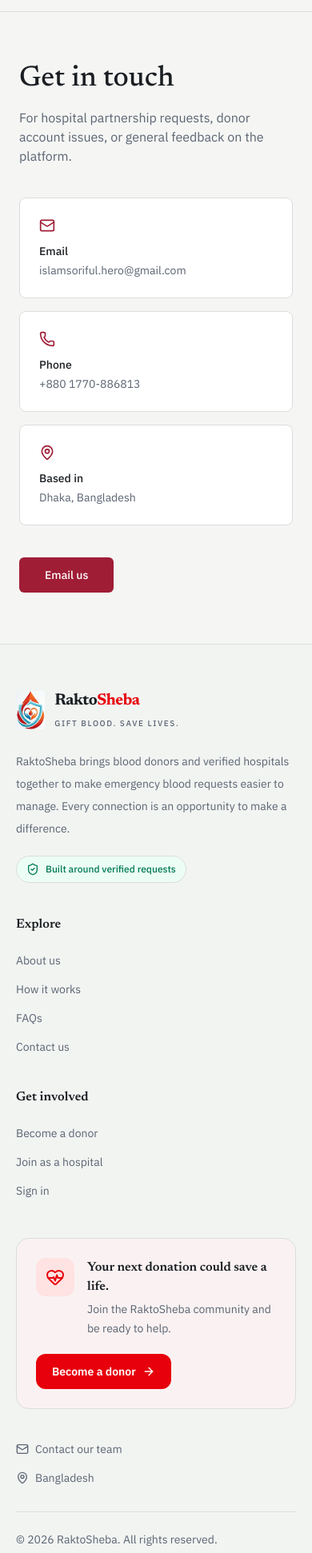
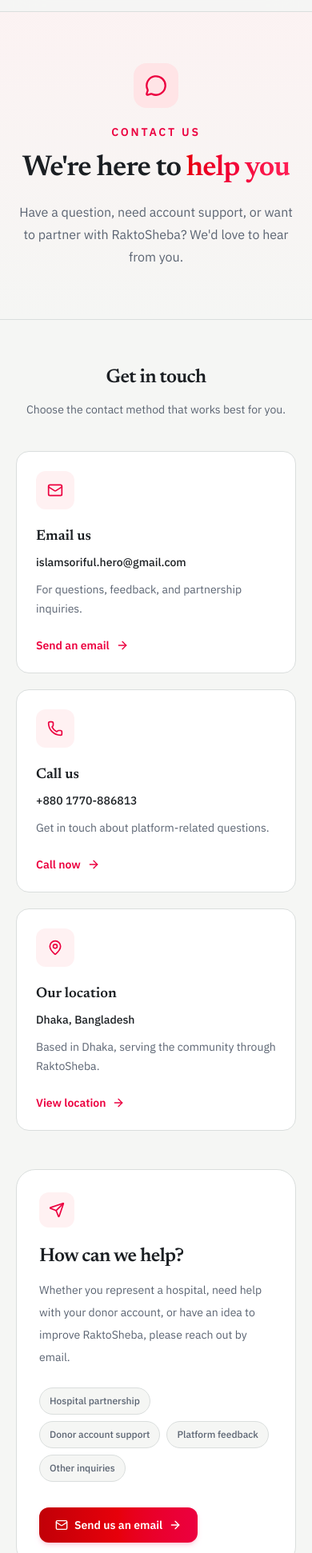
Before and after one commit to islamSorifulhero/Blood-Donation-Frontend, a Next.js app: page /contact in a window 390 px wide. Shown: the part 58-2000 px from the top of the page at 80% size. Built offline with nearby package versions, Linux system fonts and the light colour scheme.

Commit message:
Contact page update: gradient hero, contact information cards, responsive layout, hover effects email and contact phone directly

```diff
--- a/app/contact/page.tsx
+++ b/app/contact/page.tsx
@@ -1,57 +1,237 @@
 import type { Metadata } from "next";
-import { Mail, Phone, MapPin } from "lucide-react";
-import { Button } from "@/components/ui/button";
-import { Card, CardContent } from "@/components/ui/card";
+import Link from "next/link";
+import {
+  ArrowRight,
+  Clock,
+  Mail,
+  MapPin,
+  MessageCircle,
+  Phone,
+  Send,
+  ShieldCheck,
+} from "lucide-react";
 import { PublicNav } from "@/components/layout/public-nav";
 import { PublicFooter } from "@/components/layout/public-footer";
 
 export const metadata: Metadata = {
-  title: "Contact",
-  description: "Get in touch about a hospital partnership, a donor issue, or platform feedback.",
+  title: "Contact Us | RaktoSheba",
+  description:
+    "Contact RaktoSheba about hospital partnerships, donor account issues, and platform feedback.",
 };
+
+const contactDetails = [
+  {
+    icon: Mail,
+    title: "Email us",
+    value: "islamsoriful.hero@gmail.com",
+    description: "For questions, feedback, and partnership inquiries.",
+    href: "mailto:islamsoriful.hero@gmail.com",
+    action: "Send an email",
+  },
+  {
+    icon: Phone,
+    title: "Call us",
+    value: "+880 1770-886813",
+    description: "Get in touch about platform-related questions.",
+    href: "tel:+8801770886813",
+    action: "Call now",
+  },
+  {
+    icon: MapPin,
+    title: "Our location",
+    value: "Dhaka, Bangladesh",
+    description: "Based in Dhaka, serving the community through RaktoSheba.",
+    href: "https://www.google.com/maps/search/?api=1&query=Dhaka%2C%20Bangladesh",
+    action: "View location",
+  },
+];
+
+const contactTopics = [
+  "Hospital partnership",
+  "Donor account support",
+  "Platform feedback",
+  "Other inquiries",
+];
 
 export default function ContactPage() {
   return (
-    <div className="min-h-screen">
+    <div className="min-h-screen overflow-hidden bg-background">
       <PublicNav />
-      <section className="mx-auto max-w-3xl px-6 py-16">
-        <h1 className="font-display text-4xl font-medium">Get in touch</h1>
-        <p className="mt-4 text-muted-foreground">
-          For hospital partnership requests, donor account issues, or general feedback on the platform.
-        </p>
 
-        <div className="mt-10 grid gap-4 sm:grid-cols-3">
-          <Card>
-            <CardContent className="p-6">
-              <Mail className="size-5 text-primary" />
-              <p className="mt-3 text-sm font-medium">Email</p>
-              <a href="mailto:islamsoriful.hero@gmail.com" className="mt-1 block text-sm text-muted-foreground hover:text-foreground">
-                islamsoriful.hero@gmail.com
+      <main>
+        {/* Hero */}
+        <section className="relative border-b border-border bg-gradient-to-b from-rose-50/70 to-background dark:from-rose-950/20 dark:to-background">
+          <div className="mx-auto max-w-7xl px-5 py-16 sm:px-8 sm:py-20 lg:px-10 lg:py-24">
+            <div className="mx-auto max-w-3xl text-center">
+              <div className="mx-auto mb-5 flex h-14 w-14 items-center justify-center rounded-2xl bg-rose-100 text-rose-600 dark:bg-rose-950/60 dark:text-rose-400">
+                <MessageCircle className="h-7 w-7" />
+              </div>
+
+              <p className="text-sm font-semibold uppercase tracking-[0.2em] text-rose-600 dark:text-rose-400">
+                Contact Us
+              </p>
+
+              <h1 className="mt-4 font-display text-4xl font-semibold tracking-tight sm:text-5xl lg:text-6xl">
+                We&apos;re here to{" "}
+                <span className="bg-gradient-to-r from-red-600 to-rose-500 bg-clip-text text-transparent">
+                  help you
+                </span>
+              </h1>
+
+              <p className="mx-auto mt-5 max-w-2xl text-base leading-7 text-muted-foreground sm:text-lg">
+                Have a question, need account support, or want to partner with
+                RaktoSheba? We&apos;d love to hear from you.
+              </p>
+            </div>
+          </div>
+        </section>
+
+        {/* Contact details */}
+        <section className="mx-auto max-w-7xl px-5 py-14 sm:px-8 sm:py-20 lg:px-10">
+          <div className="mx-auto max-w-3xl text-center">
+            <h2 className="text-2xl font-semibold tracking-tight sm:text-3xl">
+              Get in touch
+            </h2>
+            <p className="mt-3 text-sm leading-6 text-muted-foreground sm:text-base">
+              Choose the contact method that works best for you.
+            </p>
+          </div>
+
+          <div className="mt-10 grid gap-5 md:grid-cols-3">
+            {contactDetails.map((item) => {
+              const Icon = item.icon;
+
+              return (
+                <article
+                  key={item.title}
+                  className="group flex flex-col rounded-2xl border border-border bg-card p-6 transition-all duration-300 hover:-translate-y-1 hover:border-rose-200 hover:shadow-lg hover:shadow-rose-500/5 dark:hover:border-rose-900 sm:p-7"
+                >
+                  <div className="flex h-12 w-12 items-center justify-center rounded-xl bg-rose-50 text-rose-600 transition-colors group-hover:bg-rose-100 dark:bg-rose-950/40 dark:text-rose-400 dark:group-hover:bg-rose-950/70">
+                    <Icon className="h-5 w-5" />
+                  </div>
+
+                  <h3 className="mt-5 text-lg font-semibold">
+                    {item.title}
+                  </h3>
+
+                  <a
+                    href={item.href}
+                    target={
+                      item.title === "Our location" ? "_blank" : undefined
+                    }
+                    rel={
+                      item.title === "Our location"
+                        ? "noopener noreferrer"
+                        : undefined
+                    }
+                    className="mt-2 break-words text-sm font-medium text-foreground transition-colors hover:text-rose-600"
+                  >
+                    {item.value}
+                  </a>
+
+                  <p className="mt-3 flex-1 text-sm leading-6 text-muted-foreground">
+                    {item.description}
+                  </p>
+
+                  <a
+                    href={item.href}
+                    target={
+                      item.title === "Our location" ? "_blank" : undefined
+                    }
+                    rel={
+                      item.title === "Our location"
+                        ? "noopener noreferrer"
+                        : undefined
+                    }
+                    className="mt-6 inline-flex items-center gap-2 text-sm font-semibold text-rose-600 transition-colors hover:text-rose-700 dark:text-rose-400"
+                  >
+                    {item.action}
+                    <ArrowRight className="h-4 w-4 transition-transform group-hover:translate-x-1" />
+                  </a>
+                </article>
+              );
+            })}
+          </div>
+
+          {/* Inquiry section */}
+          <div className="mt-12 grid gap-6 lg:grid-cols-[1.1fr_0.9fr]">
+            <div className="rounded-3xl border border-border bg-card p-7 sm:p-9">
+              <div className="flex h-11 w-11 items-center justify-center rounded-xl bg-rose-50 text-rose-600 dark:bg-rose-950/40 dark:text-rose-400">
+                <Send className="h-5 w-5" />
+              </div>
+
+              <h2 className="mt-5 text-2xl font-semibold tracking-tight">
+                How can we help?
+              </h2>
+
+              <p className="mt-3 text-sm leading-7 text-muted-foreground sm:text-base">
+                Whether you represent a hospital, need help with your donor
+                account, or have an idea to improve RaktoSheba, please reach
+                out by email.
+              </p>
+
+              <div className="mt-6 flex flex-wrap gap-2">
+                {contactTopics.map((topic) => (
+                  <span
+                    key={topic}
+                    className="rounded-full border border-border bg-muted/50 px-3 py-2 text-xs font-medium text-muted-foreground sm:text-sm"
+                  >
+                    {topic}
+                  </span>
+                ))}
+              </div>
+
+              <a
+                href="mailto:islamsoriful.hero@gmail.com?subject=RaktoSheba%20Inquiry"
+                className="mt-8 inline-flex items-center justify-center gap-2 rounded-xl bg-gradient-to-r from-red-700 via-red-600 to-rose-600 px-5 py-3 text-sm font-semibold text-white shadow-md shadow-rose-600/15 transition-all hover:-translate-y-0.5 hover:shadow-lg"
+              >
+                <Mail className="h-4 w-4" />
+                Send us an email
+                <ArrowRight className="h-4 w-4" />
               </a>
-            </CardContent>
-          </Card>
-          <Card>
-            <CardContent className="p-6">
-              <Phone className="size-5 text-primary" />
-              <p className="mt-3 text-sm font-medium">Phone</p>
-              <p className="mt-1 text-sm text-muted-foreground">+880 1770-886813</p>
-            </CardContent>
-          </Card>
-          <Card>
-            <CardContent className="p-6">
-              <MapPin className="size-5 text-primary" />
-              <p className="mt-3 text-sm font-medium">Based in</p>
-              <p className="mt-1 text-sm text-muted-foreground">Dhaka, Bangladesh</p>
-            </CardContent>
-          </Card>
-        </div>
+            </div>
 
-        <div className="mt-10">
-          <Button size="lg" asChild>
-            <a href="mailto:islamsoriful.hero@gmail.com">Email us</a>
-          </Button>
-        </div>
-      </section>
+            <div className="relative overflow-hidden rounded-3xl bg-gradient-to-br from-red-700 via-red-600 to-rose-600 p-7 text-white sm:p-9">
+              <div className="absolute -right-12 -top-12 h-44 w-44 rounded-full border border-white/10" />
+              <div className="absolute -right-5 -top-5 h-28 w-28 rounded-full border border-white/10" />
+
+              <div className="relative">
+                <div className="flex h-11 w-11 items-center justify-center rounded-xl bg-white/15">
+                  <ShieldCheck className="h-5 w-5" />
+                </div>
+
+                <h2 className="mt-5 text-2xl font-semibold tracking-tight">
+                  Building trust through connection
+                </h2>
+
+                <p className="mt-3 text-sm leading-7 text-white/80 sm:text-base">
+                  RaktoSheba aims to make it easier to connect people who need
+                  blood with potential donors and support hospital
+                  coordination.
+                </p>
+
+                <div className="mt-7 flex items-start gap-3 rounded-2xl border border-white/15 bg-white/10 p-4">
+                  <Clock className="mt-0.5 h-5 w-5 shrink-0" />
+                  <p className="text-sm leading-6 text-white/90">
+                    For urgent medical emergencies, contact the hospital or
+                    local emergency services directly. Do not rely on website
+                    contact messages for emergency response.
+                  </p>
+                </div>
+
+                <Link
+                  href="/faq"
+                  className="mt-7 inline-flex items-center gap-2 text-sm font-semibold text-white transition-opacity hover:opacity-80"
+                >
+                  Browse frequently asked questions
+                  <ArrowRight className="h-4 w-4" />
+                </Link>
+              </div>
+            </div>
+          </div>
+        </section>
+      </main>
+
       <PublicFooter />
     </div>
   );
```
